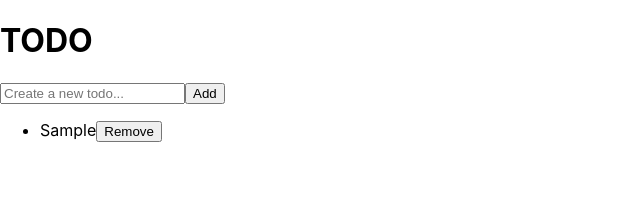
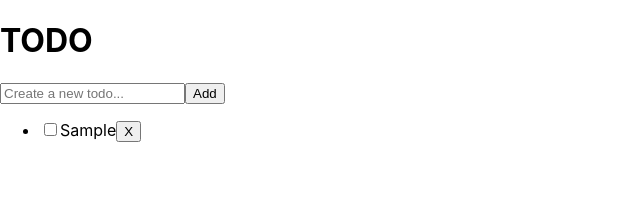
Before and after one commit to lingyundai/a-simple-app-ui, a React (Create React App) app: page / in a window 1280 px wide. Both pictures are taken after typing "Sample" into the empty fields and a click on the button "Add". Shown: the top 210 px of the page, without its empty margins (0-640 px from the left). Built offline with nearby package versions, Linux system fonts and the light colour scheme.

Commit message:
add complete check

```diff
--- a/src/features/status/statusSlice.js
+++ /dev/null
@@ -1,2 +0,0 @@
-// status reducer
-//
--- a/src/features/todo/Todo.js
+++ b/src/features/todo/Todo.js
@@ -1,8 +1,16 @@
-function Todo ({ handleChange, todos, handleAddTodo, handleRemoveTodo, text }) {
+import { useState } from "react"
+
+function Todo ({ handleChange, todos, handleAddTodo,
+    handleRemoveTodo, text, handleCheckedTodo }) {
     const listItems = todos.map(todo =>
         <li key={todo.id}>
-            {todo.text}
-            <button onClick={()=>handleRemoveTodo(todo.id)}>Remove</button>
+            <input type="checkbox"
+                    id="check-list-item"
+                    name="list-item-checkbox"
+                    onClick={() => handleCheckedTodo(todo.id)}
+                    />
+                {todo.text}
+            <button onClick={()=>handleRemoveTodo(todo.id)}>X</button>
         </li>)
     return (
         <div>
--- a/src/features/todo/TodoContainer.js
+++ b/src/features/todo/TodoContainer.js
@@ -1,7 +1,7 @@
 import { useState } from "react"
 import Todo from "./Todo"
 import { useDispatch, useSelector } from "react-redux"
-import { addTodo, removeTodo } from "./todoSlice"
+import { addTodo, removeTodo, checkTodo } from "./todoSlice"
 
 function TodoContainer () {
     const todos = useSelector((state) => state.todo.todos)
@@ -11,6 +11,10 @@ function TodoContainer () {
 
     const handleChange = (e) => {
         setText(e.target.value)
+    }
+
+    const handleCheckedTodo = (id) => {
+        dispatch(checkTodo(id))
     }
 
     const handleAddTodo = () => {
@@ -28,7 +32,8 @@ function TodoContainer () {
         <Todo
             handleChange={handleChange}
             handleAddTodo={handleAddTodo}
-            handleRemoveTodo ={handleRemoveTodo}
+            handleRemoveTodo={handleRemoveTodo}
+            handleCheckedTodo={handleCheckedTodo}
             todos={todos}
             text={text}
         />
--- a/src/features/todo/todoSlice.js
+++ b/src/features/todo/todoSlice.js
@@ -3,7 +3,6 @@ import { createSlice } from "@reduxjs/toolkit";
 const initialState = {
     id: 0,
     todos: [],
-    count: 0,
 }
 
 const todoSlice = createSlice({
@@ -13,19 +12,25 @@ const todoSlice = createSlice({
         addTodo: (state, action) => {
             const todo = {
                 id: state.id,
-                text: action.payload
+                text: action.payload,
+                completed: false,
             }
             state.todos.push(todo)
             state.id += 1
         },
+        checkTodo: (state, action) => {
+            const todo = state.todos.find(t => t.id === action.payload)
+            if (todo) {
+                todo.completed = !todo.completed;
+            }
+        },
         removeTodo: (state, action) => {
             state.todos = state.todos.filter((todo) => todo.id !== action.payload)
-            state.count -= 1;
         }
     }
 })
 
 
-export const { addTodo, removeTodo } = todoSlice.actions
+export const { addTodo, removeTodo, checkTodo } = todoSlice.actions
 
 export default todoSlice.reducer
```
